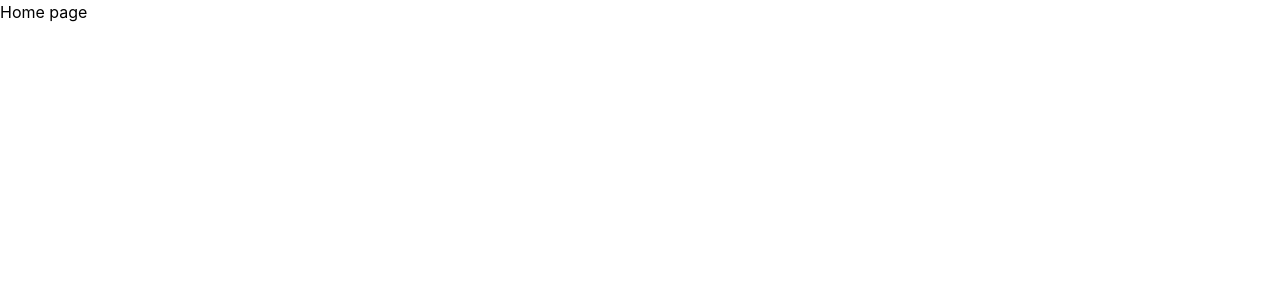
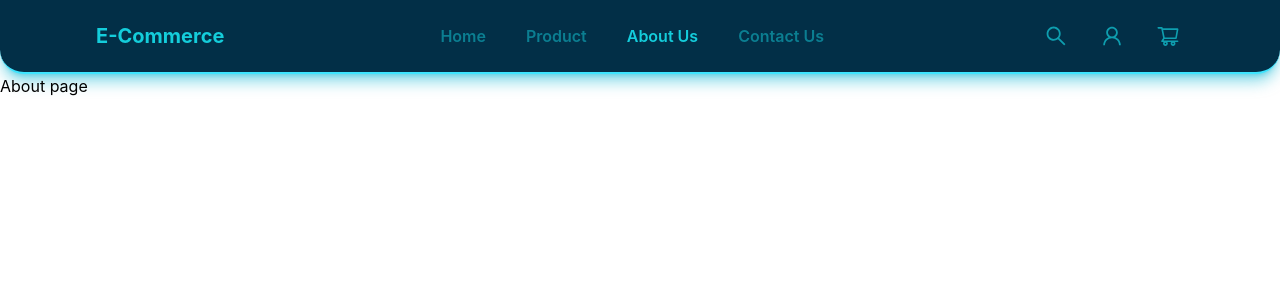
Before and after one commit to mistrypavankumar/mern-stack-ecommerce, a React (Create React App) app in the folder frontend/: page /aboutus in a window 1280 px wide. Before the commit this address had no page. Shown: the top 300 px of the page. Built offline with nearby package versions, Linux system fonts and the light colour scheme.

Commit message:
added navbar routing

```diff
--- a/frontend/package.json
+++ b/frontend/package.json
@@ -21,7 +21,8 @@
     "redux-devtools-extension": "^2.13.9",
     "redux-thunk": "^2.4.1",
     "styled-components": "^5.3.3",
-    "web-vitals": "^2.1.2"
+    "web-vitals": "^2.1.2",
+    "webfontloader": "^1.6.28"
   },
   "scripts": {
     "start": "react-scripts start",
--- a/frontend/src/App.js
+++ b/frontend/src/App.js
@@ -1,17 +1,41 @@
 import "./App.css";
-import Layout from "./components/Layout";
+import { Route, Routes } from "react-router-dom";
+import Navbar from "./components/layout/Navbar/Navbar";
+import HomePage from "./pages/HomePage";
+import { useEffect, useState } from "react";
+import AboutUs from "./pages/AboutUs";
+import ContactUs from "./pages/ContactUs";
+import Product from "./pages/Product";
 
-import { Route, Routes } from "react-router-dom";
-import Banner from "./components/Banner/Banner";
-import Header from "./components/layout/Header/Header";
+const menuOptions = [
+  {
+    menuName: "Home",
+    path: "/",
+  },
+  {
+    menuName: "Product",
+    path: "/product",
+  },
+  {
+    menuName: "About Us",
+    path: "/aboutus",
+  },
+  {
+    menuName: "Contact Us",
+    path: "/contactus",
+  },
+];
 
 function App() {
   return (
     <>
-      <Header />
+      <Navbar webName="E-Commerce" menuOptions={menuOptions} />
+
       <Routes>
-        <Route path="/" element={<Banner />} />
-        {/* <Route path="/*" element={<Home />} /> */}
+        <Route path="/" element={<HomePage />} />
+        <Route path="/product" element={<Product />} />
+        <Route path="/aboutus" element={<AboutUs />} />
+        <Route path="/contactus" element={<ContactUs />} />
       </Routes>
     </>
   );
--- /dev/null
+++ b/frontend/src/components/Icons/CustomIcon.jsx
@@ -0,0 +1,13 @@
+import React from "react";
+
+const CustomIcon = ({ Icon, customStyle }) => {
+  return (
+    <div
+      className={`text-xl md:text-2xl cursor-pointer opacity-70 hover:opacity-100 p-1 transition-opacity duration-500 ${customStyle}`}
+    >
+      <Icon />
+    </div>
+  );
+};
+
+export default CustomIcon;
--- /dev/null
+++ b/frontend/src/components/layout/Navbar/Navbar.jsx
@@ -0,0 +1,58 @@
+import React, { useState } from "react";
+import {
+  AiOutlineSearch,
+  AiOutlineUser,
+  AiOutlineShoppingCart,
+  AiOutlineMenu,
+} from "react-icons/ai";
+import CustomIcon from "../../Icons/CustomIcon";
+import { Link, NavLink } from "react-router-dom";
+import Slider from "./Slider";
+
+const isActiveStyle = "font-semibold opacity-100 transition-all duration-500";
+const isNotActiveStyle = "font-semibold opacity-50 transition-all duration-500";
+
+const Navbar = ({ webName, menuOptions }) => {
+  const [toggleSidebar, setToggleSidebar] = useState(false);
+
+  return (
+    <>
+      <div className="w-full bg-primaryBlue py-4 md:py-5 px-8 lg:px-24 rounded-bl-3xl rounded-br-3xl text-primaryBlue border-b-2 border-b-borderGlowBlue shadow-lg shadow-cyan-500/50">
+        <div className="flex justify-between items-center">
+          <Link to="/">
+            <h1 className="font-bold text-lg md:text-xl">{webName}</h1>
+          </Link>
+
+          {/* Only for desktop */}
+          <div className="hidden md:block">
+            <div className="flex gap-10">
+              {menuOptions.map((menu, index) => {
+                return (
+                  <NavLink
+                    className={({ isActive }) =>
+                      isActive ? isActiveStyle : isNotActiveStyle
+                    }
+                    to={menu.path}
+                    key={index}
+                  >
+                    {menu.menuName}
+                  </NavLink>
+                );
+              })}
+            </div>
+          </div>
+
+          <div className="flex gap-4 md:gap-6">
+            <CustomIcon Icon={AiOutlineSearch} />
+            <CustomIcon Icon={AiOutlineUser} />
+            <CustomIcon Icon={AiOutlineShoppingCart} />
+            <CustomIcon Icon={AiOutlineMenu} customStyle="block md:hidden" />
+          </div>
+        </div>
+      </div>
+      {toggleSidebar && <Slider menuOptions={menuOptions} />}
+    </>
+  );
+};
+
+export default Navbar;
--- /dev/null
+++ b/frontend/src/components/layout/Navbar/Slider.jsx
@@ -0,0 +1,45 @@
+import React, { useState } from "react";
+import { Link, NavLink } from "react-router-dom";
+
+const isActiveStyle = "font-semibold opacity-100 transition-all duration-500";
+const isNotActiveStyle = "font-semibold opacity-50 transition-all duration-500";
+
+const Slider = ({ menuOptions, closeToggle }) => {
+  const handleCloseToggle = () => {
+    if (closeToggle) {
+      closeToggle(false);
+    }
+  };
+
+  return (
+    <>
+      <div
+        className={`md:hidden w-screen h-screen absolute top-0 left-0 ${
+          closeToggle ? "-translate-x-100" : "translate-x-0"
+        }`}
+      >
+        <div className="flex flex-col z-20 justify-center items-center bg-primaryBlue w-340 h-screen">
+          {menuOptions.map((menu, index) => {
+            return (
+              <div className="my-10 text-primaryBlue font-semibold">
+                <NavLink
+                  className={({ isActive }) =>
+                    isActive ? isActiveStyle : isNotActiveStyle
+                  }
+                  onClick={handleCloseToggle}
+                  key={index}
+                  to={menu.path}
+                >
+                  {menu.menuName}
+                </NavLink>
+              </div>
+            );
+          })}
+        </div>
+        <div className="bg-red-200/60 md:hidden -z-10 w-full h-full absolute top-0 left-0" />
+      </div>
+    </>
+  );
+};
+
+export default Slider;
--- /dev/null
+++ b/frontend/src/pages/AboutUs.jsx
@@ -0,0 +1,7 @@
+import React from "react";
+
+const AboutUs = () => {
+  return <div>About page</div>;
+};
+
+export default AboutUs;
--- /dev/null
+++ b/frontend/src/pages/ContactUs.jsx
@@ -0,0 +1,7 @@
+import React from "react";
+
+const ContactUs = () => {
+  return <div>Contact page</div>;
+};
+
+export default ContactUs;
--- a/frontend/src/components/layout/Header/Header.jsx
+++ b/frontend/src/pages/HomePage.jsx
@@ -1,7 +1,7 @@
 import React from "react";
 
-const Header = () => {
+const HomePage = () => {
   return <div>Home page</div>;
 };
 
-export default Header;
+export default HomePage;
--- /dev/null
+++ b/frontend/src/pages/Product.jsx
@@ -0,0 +1,7 @@
+import React from "react";
+
+const Product = () => {
+  return <div>Product</div>;
+};
+
+export default Product;
--- a/frontend/tailwind.config.js
+++ b/frontend/tailwind.config.js
@@ -1,7 +1,54 @@
 module.exports = {
   content: ["./src/**/*.{js,jsx,ts,tsx}"],
   theme: {
-    extend: {},
+    extend: {
+      width: {
+        190: "190px",
+        275: "275px",
+        300: "300px",
+        340: "340px",
+        350: "350px",
+        656: "656px",
+        880: "880px",
+        508: "508px",
+      },
+      height: {
+        80: "80px",
+        340: "340px",
+        370: "370px",
+        420: "420px",
+        510: "510px",
+        600: "600px",
+        685: "685px",
+        800: "800px",
+        "90vh": "90vh",
+      },
+      color: {
+        primaryBlue: "#3482E7",
+      },
+      borderColor: {
+        borderBlue: "#3482E7",
+        borderGlowBlue: "hsl(188, 100%, 62%)",
+      },
+      textColor: {
+        lightGray: "#F1EFEE",
+        primaryBlue: "#14cddb",
+        secColor: "#efefef",
+        navColor: "#BEBEBE",
+      },
+      backgroundColor: {
+        mainColor: "#1A1B1F",
+        primaryBlue: "#022f47",
+        primaryDarkBlue: "#021e34",
+        secondaryColor: "#14cddb",
+        secondaryDark: "#0e8f99",
+        blackOverlay: "rgba(0, 0 ,0 ,0.7)",
+      },
+      shadow: {
+        glow: "hsl(188, 100%, 62%)",
+      },
+    },
   },
+
   plugins: [],
 };
```
Also changed, not shown: 1 other file (tests, documents, lock files or other folders).
